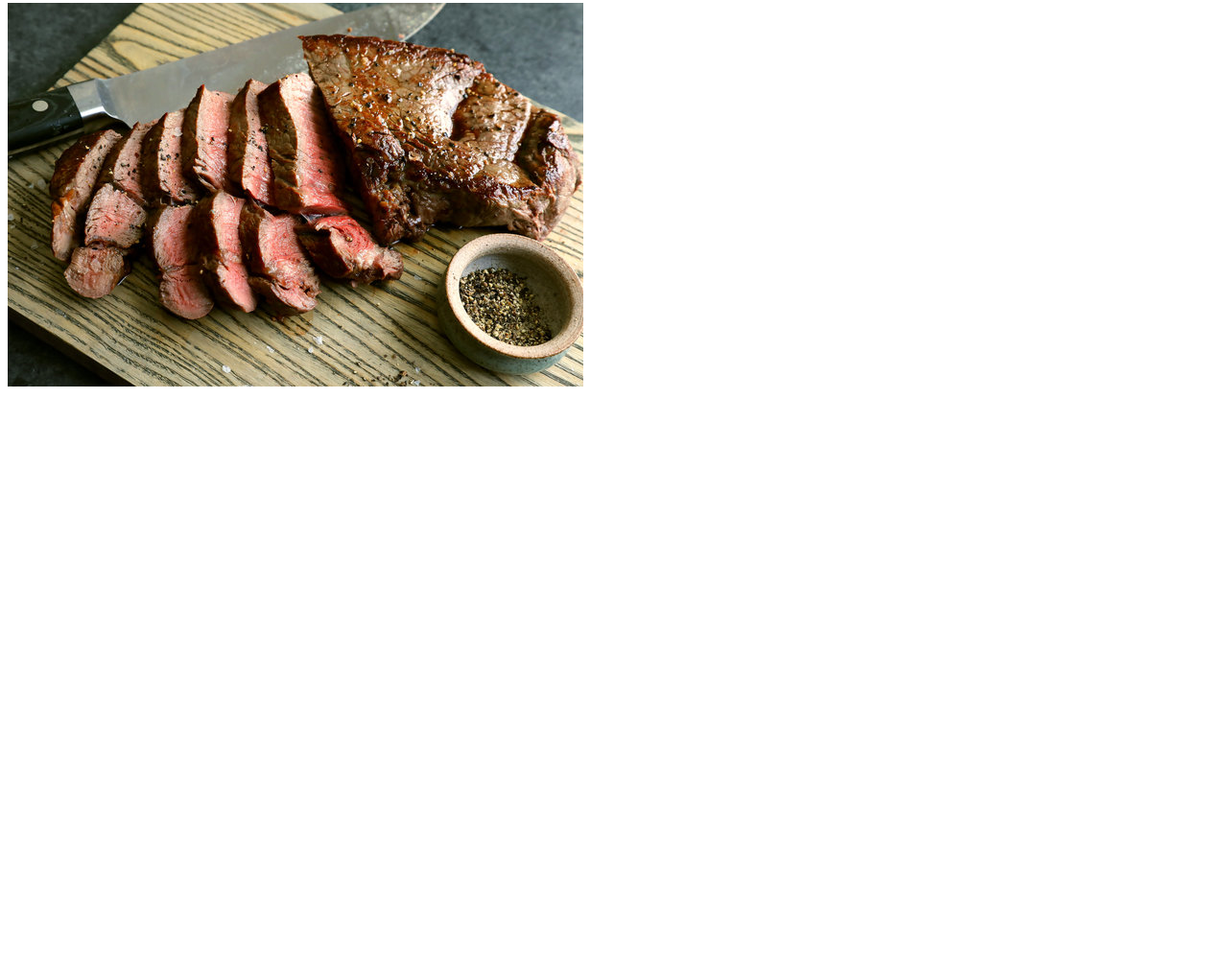
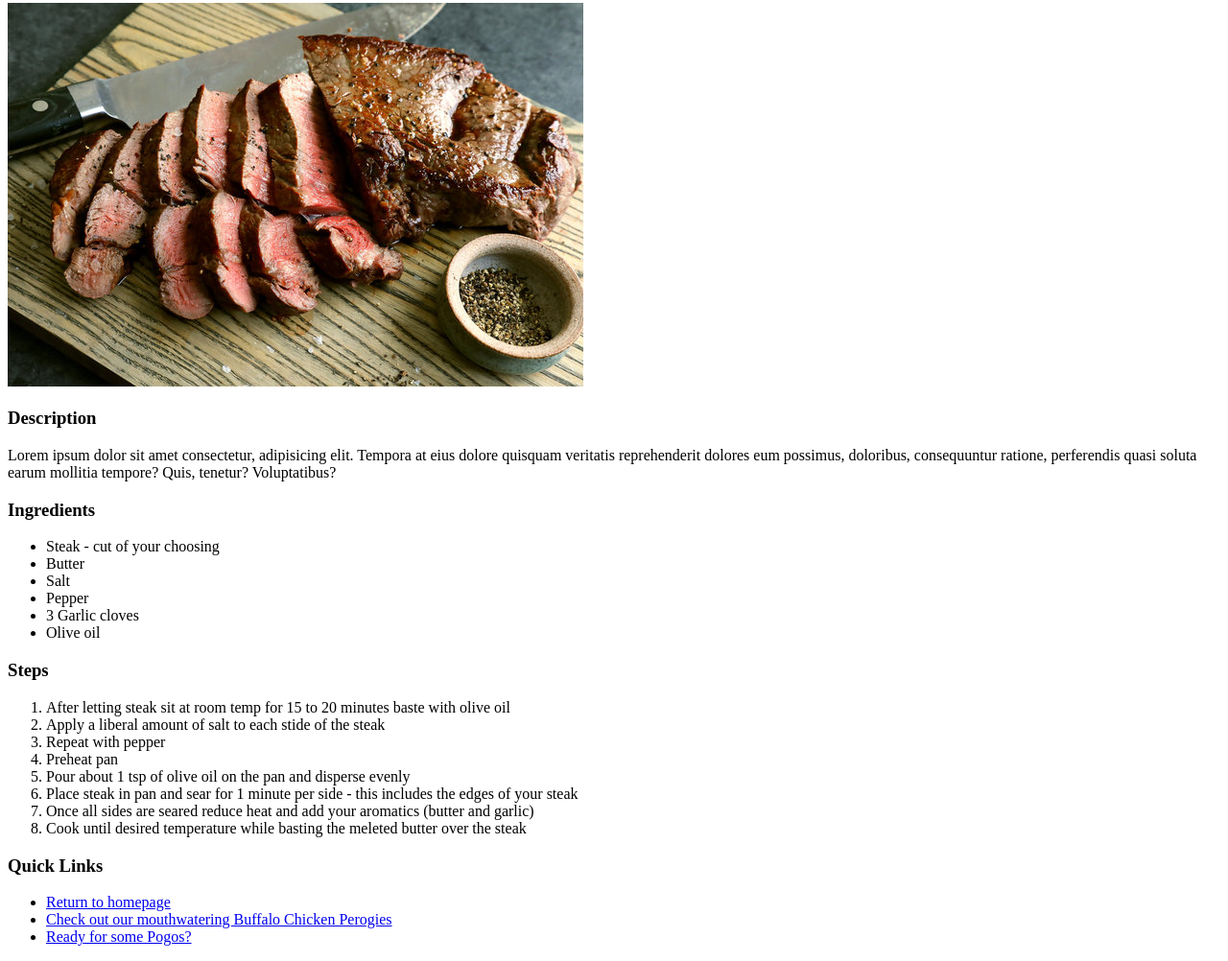
Before and after one commit to ncoop7/odin-recipes, a plain HTML site: page recipes/pan-seared-steak.html in a window 1280 px wide. Shown: the part 118-1120 px from the top of the page at 96% size. Before the commit the page ends 800 px from the top, so only its background shows below. Drawn offline with Linux system fonts and the light colour scheme.

Commit message:
Completed content for page

```diff
--- a/recipes/pan-seared-steak.html
+++ b/recipes/pan-seared-steak.html
@@ -9,5 +9,33 @@
         <h1>Delicious Pan Seared Steak</h1>
         <h3>Romantic night in? Well you <strong>HAVE</strong> to make this! </h3>
         <img src="../img/steak.jpg" alt="Sliced steak cooked to a perfect medium rare">
+        <h3>Description</h3>
+        <p>Lorem ipsum dolor sit amet consectetur, adipisicing elit. Tempora at eius dolore quisquam veritatis reprehenderit dolores eum possimus, doloribus, consequuntur ratione, perferendis quasi soluta earum mollitia tempore? Quis, tenetur? Voluptatibus?</p>
+        <h3>Ingredients</h3>
+        <ul>
+            <li>Steak - cut of your choosing</li>
+            <li>Butter</li>
+            <li>Salt</li>
+            <li>Pepper</li>
+            <li>3 Garlic cloves</li>
+            <li>Olive oil</li>
+        </ul>
+        <h3>Steps</h3>
+        <ol>
+            <li>After letting steak sit at room temp for 15 to 20 minutes baste with olive oil</li>
+            <li>Apply a liberal amount of salt to each stide of the steak</li>
+            <li>Repeat with pepper</li>
+            <li>Preheat pan</li>
+            <li>Pour about 1 tsp of olive oil on the pan and disperse evenly</li>
+            <li>Place steak in pan and sear for 1 minute per side - this includes the edges of your steak</li>
+            <li>Once all sides are seared reduce heat and add your aromatics (butter and garlic)</li>
+            <li>Cook until desired temperature while basting the meleted butter over the steak</li>
+        </ol>
+        <h3>Quick Links</h3>
+        <ul>
+            <li><a href="../index.html">Return to homepage</a></li>
+            <li><a href="../recipes/buffalo-chicken-perogies.html">Check out our mouthwatering Buffalo Chicken Perogies</a></li>
+            <li><a href="../recipes/pogos.html" target="_blank" rel="noopener noreferrer">Ready for some Pogos?</a></li>
+        </ul>
     </body>
 </html>
```
